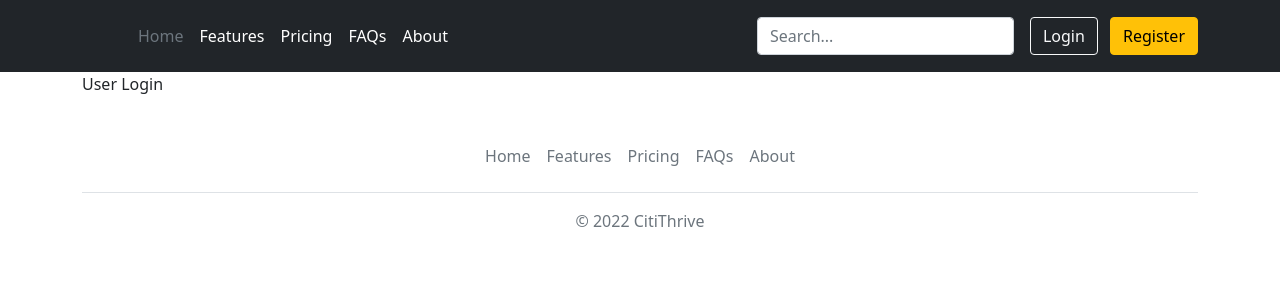
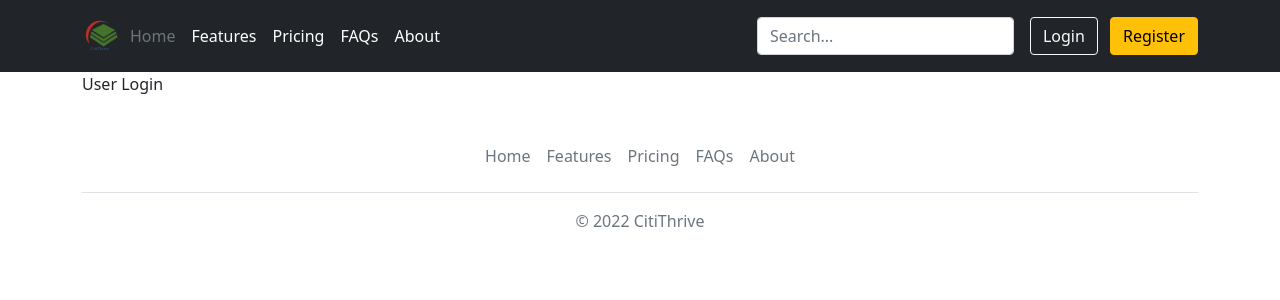
Before and after one commit to TonyCSB/CitiThrive, a Flask app: page /user/login in a window 1280 px wide. Shown: the top 300 px of the page. Run offline with Flask 2, Linux system fonts and the light colour scheme; some libraries are stand-ins or nearby versions.

Commit message:
Update 2022.02.13-10:40:31

```diff
--- a/flask_app/templates/base.html
+++ b/flask_app/templates/base.html
@@ -7,7 +7,13 @@
     <meta name="viewport" content="width=device-width, initial-scale=1.0">
     <link href="{{ url_for('static', filename='css/bootstrap.min.css') }}" rel="stylesheet"
         integrity="sha384-1BmE4kWBq78iYhFldvKuhfTAU6auU8tT94WrHftjDbrCEXSU1oBoqyl2QvZ6jIW3" crossorigin="anonymous">
-    <link rel="icon" type="image/x-icon" href="{{ url_for('static', filename='images/favicon.ico') }}">
+    <link rel="apple-touch-icon" sizes="180x180" href="{{ url_for('static', filename='images/apple-touch-icon.png') }}">
+    <link rel="icon" type="image/png" sizes="32x32" href="{{ url_for('static', filename='images/favicon-32x32.png') }}">
+    <link rel="icon" type="image/png" sizes="16x16" href="{{ url_for('static', filename='images/favicon-16x16.png') }}">
+    <link rel="manifest" href="{{ url_for('static', filename='images/site.webmanifest') }}">
+    <link rel="mask-icon" href="{{ url_for('static', filename='images/safari-pinned-tab.svg') }}" color="#5bbad5">
+    <meta name="msapplication-TileColor" content="#da532c">
+    <meta name="theme-color" content="#ffffff">
 
     {% if title %}
     <title>{{ title }}</title>
--- a/flask_app/templates/header.html
+++ b/flask_app/templates/header.html
@@ -4,14 +4,10 @@
         <div class="d-flex flex-wrap align-items-center justify-content-center justify-content-lg-start">
             <a href="/" class="d-flex align-items-center mb-2 mb-lg-0 text-white text-decoration-none">
 
-                <!-- TODO: LOGO -->
-
-
-                <svg class="bi me-2" width="40" height="32" role="img" aria-label="Bootstrap">
+                <img src="{{ url_for('static', filename='images/logo.svg') }}" width="40" height="40">
+                <!-- <svg class="bi me-2" width="40" height="32" role="img" aria-label="Bootstrap">
                     <use xlink:href="#bootstrap"></use>
-                </svg>
-
-                <!-- TODO: /LOGO -->
+                </svg> -->
 
             </a>
 
```
Also changed, not shown: flask_app/homepage/routes.py (+6 -1 lines), flask_app/static/images/browserconfig.xml (added, +9 -0 lines), flask_app/static/images/android-chrome-192x192.png (added), flask_app/static/images/android-chrome-512x512.png (added), flask_app/static/images/apple-touch-icon.png (added), flask_app/static/images/favicon-16x16.png (added), flask_app/static/images/favicon-32x32.png (added), flask_app/static/images/favicon.ico (added), flask_app/static/images/logo.svg (added), flask_app/static/images/mstile-150x150.png (added), flask_app/static/images/safari-pinned-tab.svg (added), flask_app/static/images/site.webmanifest (added).
